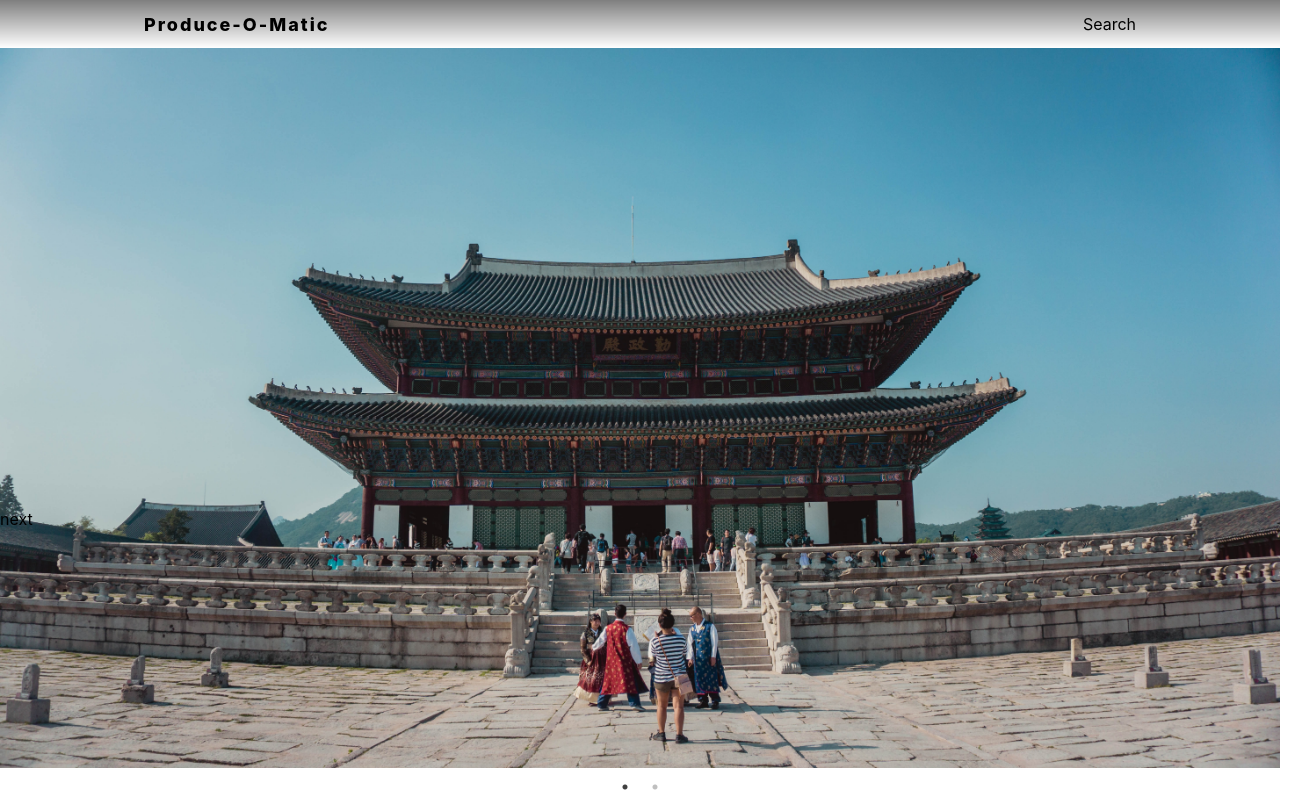
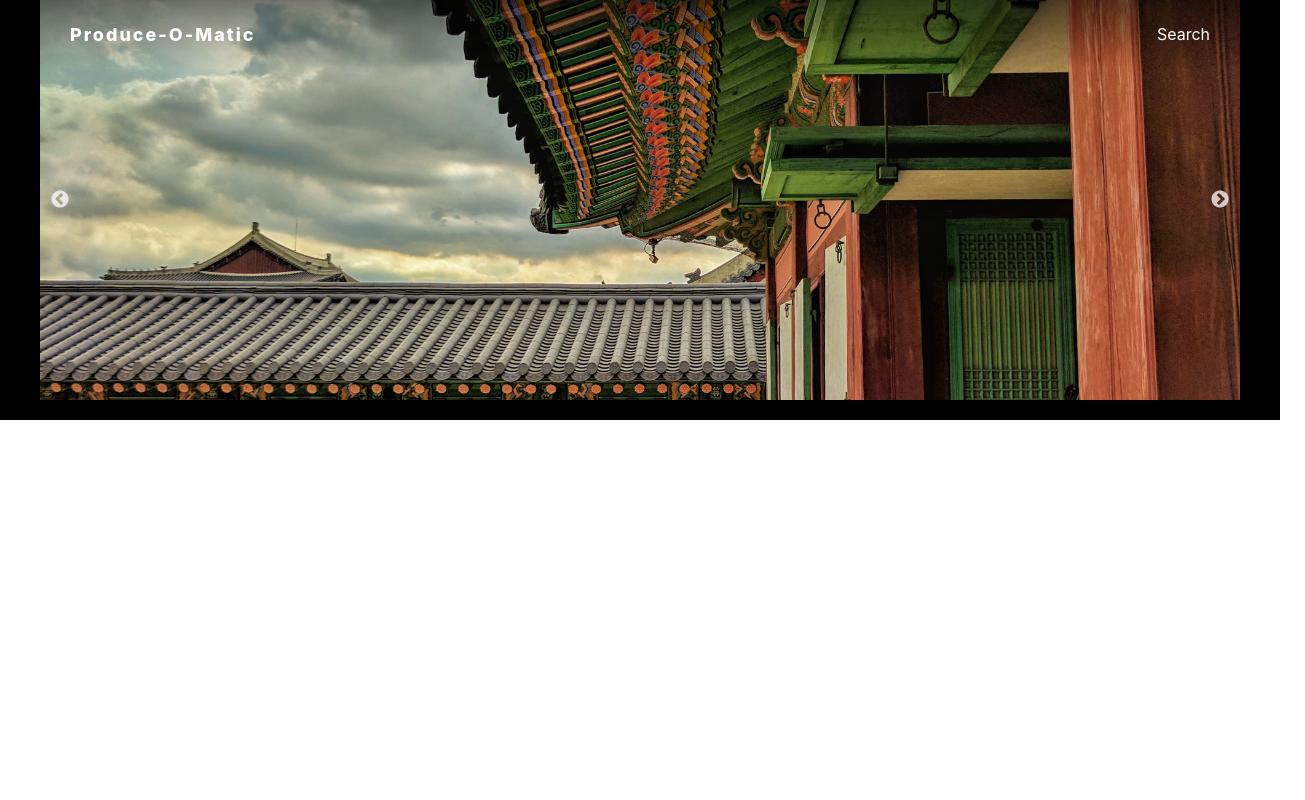
Before and after one commit to jaeminche/produce-o-matic-frontend, a React (Create React App) app: page / in a window 1280 px wide. Shown: the whole page, 1305 px wide, since content can reach past the window. Built offline with nearby package versions, Linux system fonts and the light colour scheme.

Commit message:
feat: create gnb and first container in main-page

```diff
--- a/src/components/common/Header.js
+++ b/src/components/common/Header.js
@@ -6,8 +6,11 @@ import Button from './Button';
 
 const HeaderBlock = styled.div`
   position: fixed;
+  z-index: 10;
   width: 100%;
   background: white;
+  color: white;
+
   /* box-shadow: 0px 2px 4px rgba(0, 0, 0, 0.08); */
   background: linear-gradient(
     180deg,
@@ -20,7 +23,7 @@ const HeaderBlock = styled.div`
  * Responsive 컴포넌트의 속성에 스타일을 추가해서 새로운 컴포넌트 생성
  */
 const Wrapper = styled(Responsive)`
-  height: 3rem;
+  height: 68px;
   display: flex;
   align-items: center;
   justify-content: space-between; /* 자식 엘리먼트 사이에 여백을 최대로 설정 */
@@ -39,7 +42,7 @@ const Wrapper = styled(Responsive)`
  * 헤더가 fixed로 되어 있기 때문에 페이지의 컨텐츠가 4rem 아래 나타나도록 해주는 컴포넌트
  */
 const Spacer = styled.div`
-  height: 3rem;
+  height: 68px;
 `;
 
 const Header = ({ user, onLogout }) => {
@@ -53,7 +56,7 @@ const Header = ({ user, onLogout }) => {
           <div className="right">Search</div>
         </Wrapper>
       </HeaderBlock>
-      <Spacer />
+      {/* <Spacer /> */}
     </>
   );
 };
--- a/src/components/common/Responsive.js
+++ b/src/components/common/Responsive.js
@@ -2,14 +2,15 @@ import React from 'react';
 import styled from 'styled-components';
 
 const ResponsiveBlock = styled.div`
-  padding-left: 1rem;
-  padding-right: 1rem;
-  width: 1024px;
+  padding-left: 30px;
+  padding-right: 30px;
+  width: 1200px;
   margin: 0 auto;
 
   /* todo: change it mobile-first */
-  @media (max-width: 1024px) {
-    width: 768px;
+  @media (max-width: 1200px) {
+    /* width: 768px; */
+    width: 100%;
   }
   @media (max-width: 768px) {
     width: 100%;
--- a/src/components/main/PopularLocations.js
+++ b/src/components/main/PopularLocations.js
@@ -7,52 +7,74 @@ import 'slick-carousel/slick/slick.css';
 import 'slick-carousel/slick/slick-theme.css';
 
 const PopularLocationsBlock = styled.div`
-  position: relative;
-  height: 461px;
-  background: rgba(17, 17, 17, 0.4);
-  z-index: -1;
+  height: auto;
 `;
 
-const Image = styled.img`
-  position: absolute;
-  top: -3rem;
-  left: 0;
-  width: 100%;
-  background: rgba(17, 17, 17, 0.4);
-  z-index: -1;
+const Wrapper = styled(Responsive)`
+  padding: 0;
 `;
 
-// const Image = (props) => {
-//   console.log(props);
-//   return <Image src="" alt="이미지" />;
-// };
+const ImgBlock = styled.div`
+  img {
+    width: 1200px;
+    height: 400px;
+    object-fit: cover;
+    margin: 0 auto;
+  }
+`;
+
+const ImagesBlock = ({ img }) => {
+  return (
+    <ImgBlock>
+      <img src={img} alt="이미지" />
+    </ImgBlock>
+  );
+};
+
+function NextArrow(props) {
+  const { className, style, onClick } = props;
+  return (
+    <div
+      className={className}
+      style={{ ...style, zIndex: '5', display: 'block', right: '10px' }}
+      onClick={onClick}
+    />
+  );
+}
+
+function PrevArrow(props) {
+  const { className, style, onClick } = props;
+  return (
+    <div
+      className={className}
+      style={{ ...style, zIndex: '5', display: 'block', left: '10px' }}
+      onClick={onClick}
+    />
+  );
+}
 
 const PopularLocations = ({ imgs }) => {
   const settings = {
     dots: true,
     infinite: true,
-    speed: 500,
+    speed: 300,
     slidesToShow: 1,
     slidesToScroll: 1,
     autoplay: true,
-    autoplaySpeed: 2000,
+    autoplaySpeed: 4000,
     pauseOnHover: true,
+    nextArrow: <NextArrow />,
+    prevArrow: <PrevArrow />,
   };
   return (
     <PopularLocationsBlock>
-      <Slider {...settings}>
-        <div>
-          <img style={{ width: '100%', height: 'auto' }} src={imgs[0]} />
-        </div>
-        <div>
-          <img style={{ width: '100%', height: 'auto' }} src={imgs[1]} />
-        </div>
-        {/* {imgs.map((image) => (
-          <div>
-            <img src={image} alt="이미지" />
-          </div>
-        ))} */}
-      </Slider>
+      <Wrapper>
+        <Slider {...settings}>
+          {imgs.map((img) => (
+            <ImagesBlock img={img} />
+          ))}
+        </Slider>
+      </Wrapper>
     </PopularLocationsBlock>
   );
 };
--- a/src/index.css
+++ b/src/index.css
@@ -28,10 +28,6 @@ a {
   box-sizing: inherit;
 }
 
-.slick-slide img {
-  margin: auto;
-}
-
 code {
   font-family: source-code-pro, Menlo, Monaco, Consolas, 'Courier New',
     monospace;
--- a/src/pages/MainPage.js
+++ b/src/pages/MainPage.js
@@ -3,18 +3,23 @@ import React from 'react';
 import { Helmet } from 'react-helmet-async';
 import HeaderContainer from '../containers/common/HeaderContainer';
 import PopularLocationsContainer from '../containers/main/PopularLocationsContainer';
+import styled from 'styled-components';
+
+const MainPageBlock = styled.div`
+  background: black;
+`;
+
 const MainPage = () => {
   return (
-    <>
+    <MainPageBlock>
       <Helmet>
         <title>Main_PRODUCE-O-MATIC</title>
       </Helmet>
+      {/* possible props: Spacer, reverse-color */}
       <HeaderContainer />
-      <div>
-        <PopularLocationsContainer />
-        <div style={{ position: 'relative' }}>next</div>
-      </div>
-    </>
+      <PopularLocationsContainer />
+      <div>next</div>
+    </MainPageBlock>
   );
 };
 
```
